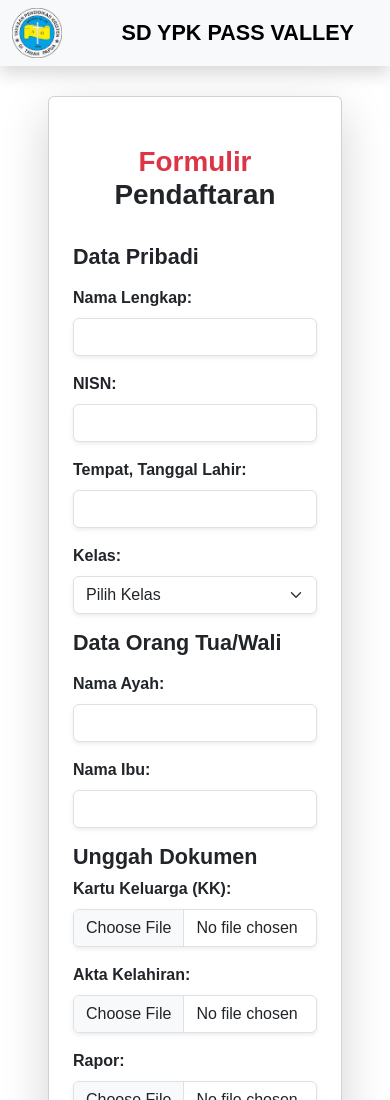
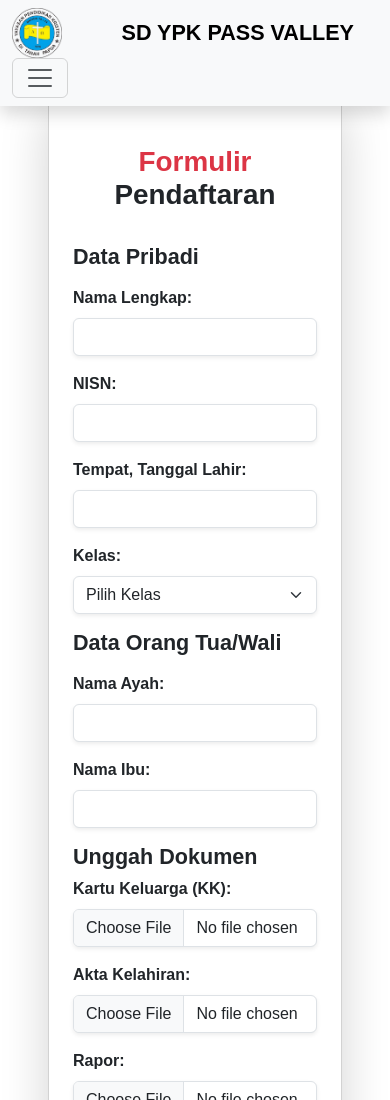
Before and after one commit to deborafanny/Sistem_Daftar_online_Sekolah, a plain HTML site: page daftar.html in a window 390 px wide. Shown: the top 1100 px of the page. Drawn offline with nearby package versions, Linux system fonts and the light colour scheme.

Commit message:
Update daftar.html

```diff
--- a/daftar.html
+++ b/daftar.html
@@ -23,6 +23,12 @@
     <div class="container">
         <img src="img/logo_YPK-removebg-preview.png" alt="Logo" width="50" height="50" class="d-inline-block align-text-top">
       <a class="navbar-brand fw-bold fs-4 p-2" href="#">SD YPK PASS VALLEY</a>
+
+        <!-- Tombol Hamburger -->
+    <button class="navbar-toggler" type="button" data-bs-toggle="collapse" data-bs-target="#navbarNav" aria-controls="navbarNav" aria-expanded="false" aria-label="Toggle navigation">
+      <span class="navbar-toggler-icon"></span>
+    </button>
+
       <div class="collapse navbar-collapse" id="navbarNav">
         <ul class="navbar-nav ms-auto p-2">
           <li class="nav-item">
```
